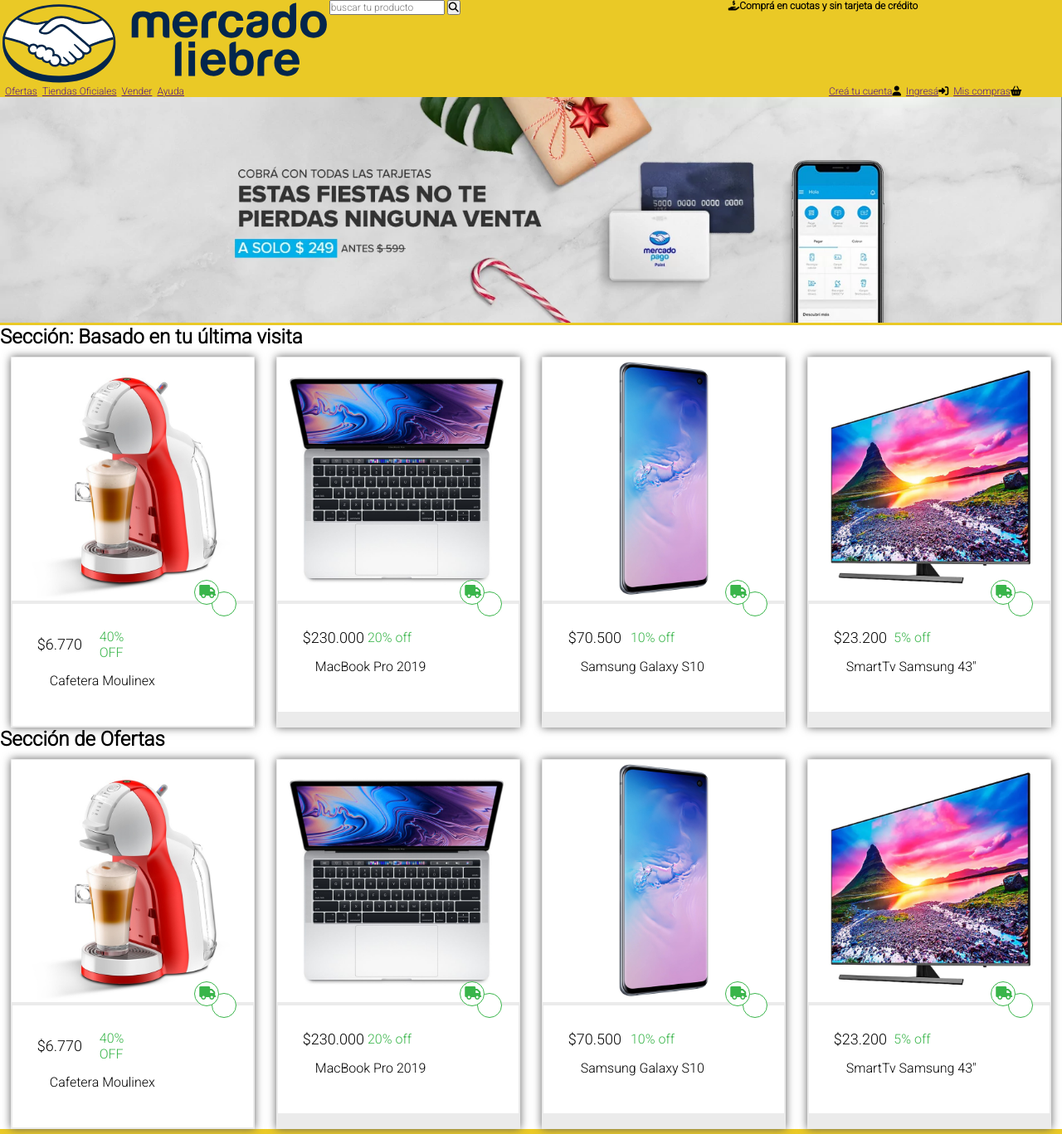
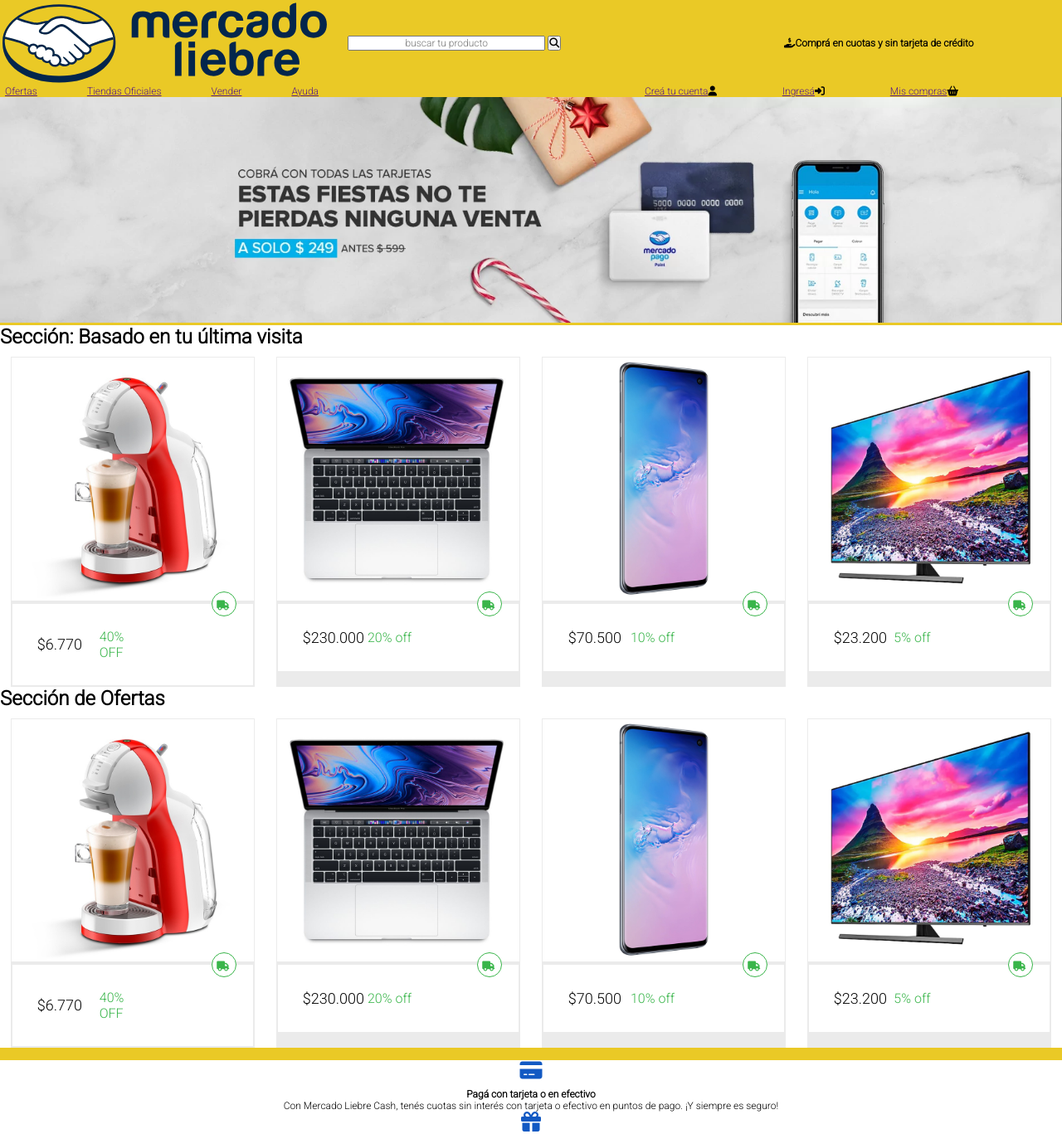
Before and after one commit to NicolasPerez22/mercadoLiebre, a website: page views/home.html in a window 1280 px wide. Shown: the top 1367 px of the page at 83% size. Drawn offline with Linux system fonts and the light colour scheme; files whose address does not match are found by name.

Commit message:
septimo commit

```diff
--- a/public/css/styleIndex.css
+++ b/public/css/styleIndex.css
@@ -54,9 +54,10 @@
 
 .fa-solid fa-credit-card{font-size: 2em;}
 .text-der{
+    width: 30%;
     justify-content: space-between;
     position: relative;
-    left: 60%;
+    left: 30%;
     display: inline-flex;
     text-align: left;
     list-style: none;
@@ -64,6 +65,7 @@
 
 }
 .text-izq{
+    width: 30%;
     justify-content: space-between;
     display:inline-flex;
     text-align: right;
@@ -97,13 +99,13 @@
         .nav imput{
             width: 100%;
         }
-    .articulo{
+    .caja-productos{
         border: 1px solid #ebebeb;
          align-items: center;
        background-color: #ebebeb;
        margin-top: 10px;
     }
-    .articulo:hover {
+    .caja-productos:hover {
         box-shadow: 0px 0px 10px rgb(100, 100, 100);
     }
     .caja{
@@ -122,7 +124,7 @@
     .imagenes-productos{
         width: 100%;
     }
-    .truck {
+    .icon-truck {
         color: #39b54a;
         display: block;
         font-size: 16px;
@@ -138,7 +140,7 @@
         transition: all 1.5s;
     }
 
-    .truck:hover {
+    .icon-truck:hover {
         transform: rotate(-90deg);
     }
 
@@ -176,8 +178,8 @@
     flex-direction: column;
 }
 
-.articulo:hover .descripciones{
-    display: block;
+.caja-productos:hover .descripciones{
+    display: flex;
 }
 
 
@@ -185,19 +187,15 @@
 /*footer*/
 footer{
     text-align: center;
-    margin-top: 60px;
+    margin-top: 15px;
+    background-color: white;
 }
 
 .icon-footer i{
-    width: 31%;
 font-size: 2em;
 margin-bottom: 10px;
 color: #1259c3;
- }
 
- .footer-section{
-    display: flex;
-    flex-wrap: wrap;
  }
 
 
@@ -214,18 +212,15 @@
     width: 47%;
 }
  @media(min-width:361px){
-    .descripciones{
-     display: flex !important;
-    }
-    .articulo{
+    .caja-productos{
         width: 48%;
-        box-shadow: 0px 0px 10px rgb(100, 100, 100);
     }
     .burger-menu{
         display: none;
     }
     .navbar{
        display: block;
+       width: 100%;
     }
     .logo-ml{
         width: 47%;
@@ -237,19 +232,29 @@
     .compracuotas{
         width: 100%;
     }
+
 }
 
   @media (min-width: 769px) {
-    .articulo {
+    .caja-productos {
       width: 23%;
     }
     .busqueda{
+        margin: auto;
         width: 31%;
+
+    }
+    .barra-busqueda{
+        height: 30%;
+        width: 60%;
+    text-align: center;
+
     }
     .logo-ml{
         width: 31%;
     }
     .compracuotas{
         width: 31%;
+        margin: auto
     }
-  }
+}
--- a/views/home.html
+++ b/views/home.html
@@ -16,7 +16,7 @@
                 <img class="logo-ml" src="/images-2/logo-mercado-liebre.svg" alt="imagen del logo">
 
                 <div class="busqueda">
-                    <input text placeholder="buscar tu producto">
+                    <input class="barra-busqueda" text placeholder="buscar tu producto">
                     <button><i class="fa-solid fa-magnifying-glass"></i></button>
                 </div>
                 <h2 class="compracuotas"><i class="fa-solid fa-hand-holding-dollar"></i>Comprá en cuotas y sin tarjeta de crédito</h2>
@@ -51,12 +51,12 @@
         <section class="container">
             <h3 class="titulos">Sección: Basado en tu última visita</h3>
 
-            <article class="articulo">
+            <article class="caja-productos">
                 <div class="imagenes-productos">
                     <img class="imagenes" src="images-2/img-cafetera-moulinex.jpg" alt="imagen de la cafetera">
                 </div>
                 <div class="caja">
-                    <div class="truck">
+                    <div class="icon-truck">
                         <i class="fa-solid fa-truck truck"></i>
                     </div>
                     <div class="info">
@@ -69,12 +69,12 @@
                 </div>
             </article>
 
-            <article class="articulo">
+            <article class="caja-productos">
                 <div class="imagenes-productos">
                     <img class="imagenes" src="/images-2/img-macbook-pro-2019.jpg" alt="imagen de MacBook">
                 </div>
                 <div class="caja">
-                    <div class="truck">
+                    <div class="icon-truck">
                         <i class="fa-solid fa-truck truck"></i>
                     </div>
                     <div class="info">
@@ -87,12 +87,12 @@
                 </div>
             </article>
 
-            <article class="articulo">
+            <article class="caja-productos">
                 <div class="imagenes-productos">
                     <img class="imagenes" src="/images-2/img-samsung-galaxy-s10.jpg" alt="imagen del Samsung Galaxy">
                 </div>
                 <div class="caja">
-                    <div class="truck">
+                    <div class="icon-truck">
                         <i class="fa-solid fa-truck truck"></i>
                     </div>
                     <div class="info">
@@ -105,12 +105,12 @@
                 </div>
             </article>
 
-            <article class="articulo">
+            <article class="caja-productos">
                 <div class="imagenes-productos">
                     <img class="imagenes" src="/images-2/img-tv-samsung-smart.jpg" alt="imagen del SmartTv">
                 </div>
                 <div class="caja">
-                    <div class="truck">
+                    <div class="icon-truck">
                         <i class="fa-solid fa-truck truck"></i>
                     </div>
                     <div class="info">
@@ -127,12 +127,12 @@
         <section class="container">
             <h3 class="titulos"> Sección de Ofertas</h3>
 
-            <article class="articulo">
+            <article class="caja-productos">
                 <div class="imagenes-productos">
                     <img class="imagenes" src="images-2/img-cafetera-moulinex.jpg" alt="imagen de la cafetera">
                 </div>
                 <div class="caja">
-                    <div class="truck">
+                    <div class="icon-truck">
                         <i class="fa-solid fa-truck truck"></i>
                     </div>
                     <div class="info">
@@ -145,12 +145,12 @@
                 </div>
             </article>
 
-            <article class="articulo">
+            <article class="caja-productos">
                 <div class="imagenes-productos">
                     <img class="imagenes" src="/images-2/img-macbook-pro-2019.jpg" alt="imagen de MacBook">
                 </div>
                 <div class="caja">
-                    <div class="truck">
+                    <div class="icon-truck">
                         <i class="fa-solid fa-truck truck"></i>
                     </div>
                     <div class="info">
@@ -163,12 +163,12 @@
                 </div>
             </article>
 
-            <article class="articulo">
+            <article class="caja-productos">
                 <div class="imagenes-productos">
                     <img class="imagenes" src="/images-2/img-samsung-galaxy-s10.jpg" alt="imagen del Samsung Galaxy">
                 </div>
                 <div class="caja">
-                    <div class="truck">
+                    <div class="icon-truck">
                         <i class="fa-solid fa-truck truck"></i>
                     </div>
                     <div class="info">
@@ -181,12 +181,12 @@
                 </div>
             </article>
 
-            <article class="articulo">
+            <article class="caja-productos">
                 <div class="imagenes-productos">
                     <img class="imagenes" src="/images-2/img-tv-samsung-smart.jpg" alt="imagen del SmartTv">
                 </div>
                 <div class="caja">
-                    <div class="truck">
+                    <div class="icon-truck">
                         <i class="fa-solid fa-truck truck"></i>
                     </div>
                     <div class="info">
```
